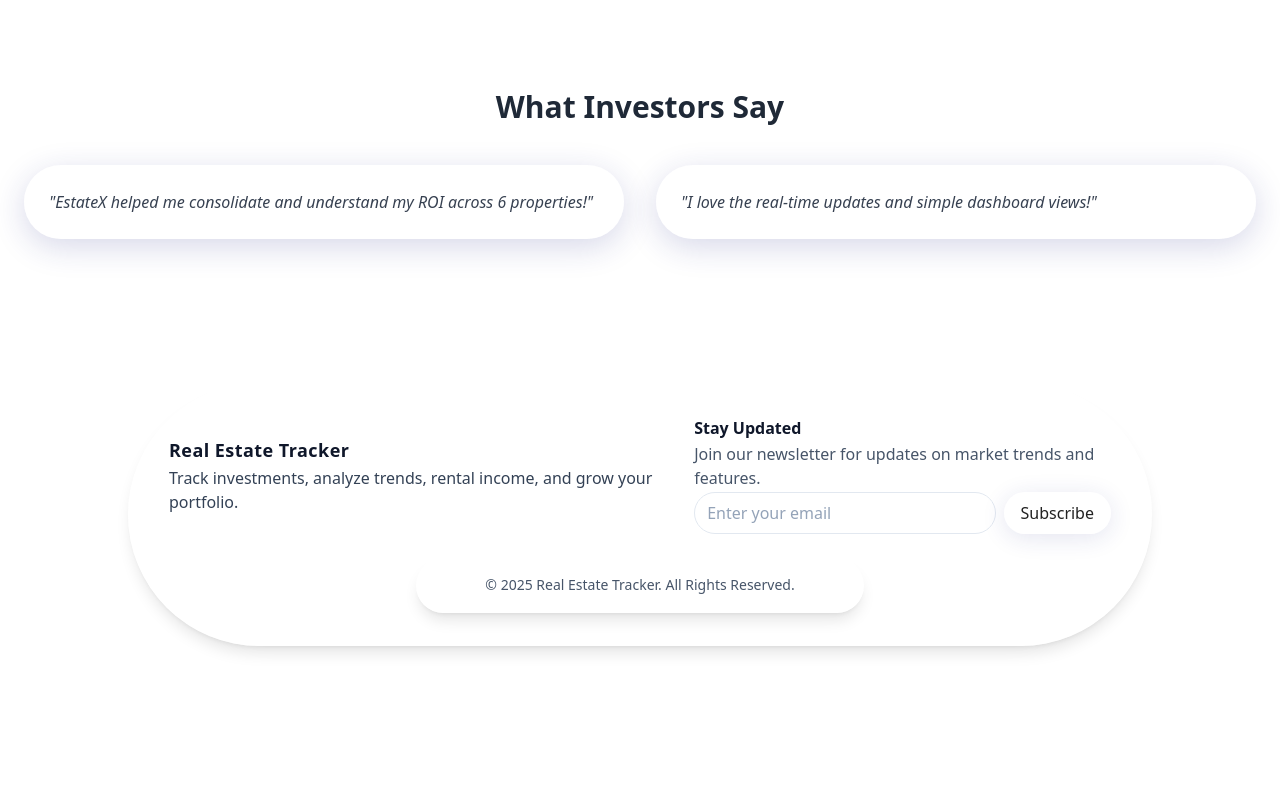
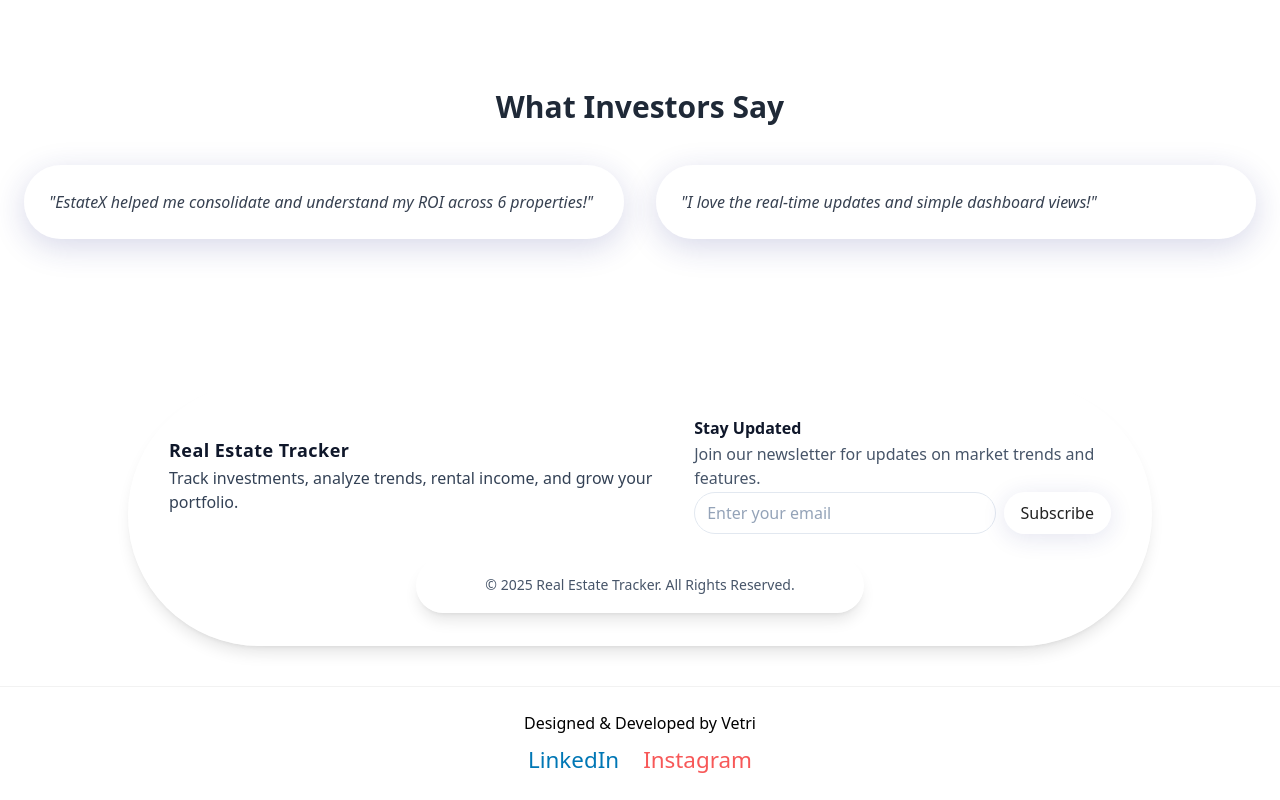
Before and after one commit to Vetri-78640/EstateX, a Next.js app: page / in a window 1280 px wide. Shown: the part 1788-2588 px from the top of the page. Before the commit the page ends 2474 px from the top, so only its background shows below. Built offline with nearby package versions, Linux system fonts and the light colour scheme; no server answers.

Commit message:
Developers Credits

```diff
--- a/src/app/Components/CursorGlow.js
+++ b/src/app/Components/CursorGlow.js
@@ -34,9 +34,9 @@
           width: 200,
           height: 200,
           borderRadius: '50%',
-          background: 'radial-gradient(circle, #fff 0%, #fff8 40%, #2226 100%)',
-          filter: 'blur(32px)',
-          opacity: 0.38,
+          background: 'radial-gradient(circle, #fff 0%, #fff8 40%, #2226 10%)',
+          filter: 'blur(18px)',
+          opacity: 0.18,
           pointerEvents: 'none',
           transition: 'background 0.18s, filter 0.18s, opacity 0.18s',
         }}
--- a/src/app/layout.js
+++ b/src/app/layout.js
@@ -48,6 +48,37 @@
             <Footer />
           </AuthContextProvider>
         </ThemeProvider>
+        <div
+        style={{
+          textAlign: 'center',
+          padding: '1.5rem 0',
+          backdropFilter: 'blur(8px)',
+          color: '#333',
+          fontWeight: '500',
+          fontSize: '1rem',
+          borderTop: '1px solid rgba(0,0,0,0.05)',
+        }}
+      >
+        <h1 style={{ marginBottom: '0.5rem'}} className='text-black dark:text-white'>Designed & Developed by Vetri</h1>
+        <div style={{ display: 'flex', justifyContent: 'center', gap: '1.5rem', fontSize: '1.4rem' }}>
+          <a
+            href="https://www.linkedin.com/in/vetriselvan-r-a238b7263"
+            target="_blank"
+            rel="noopener noreferrer"
+            style={{ color: '#0077b5', textDecoration: 'none' }}
+          >
+            LinkedIn
+          </a>
+          <a
+            href="https://www.instagram.com/im.vetri"
+            target="_blank"
+            rel="noopener noreferrer"
+            style={{ color:'rgb(247, 88, 88)', textDecoration: 'none' }}
+          >
+            Instagram
+          </a>
+        </div>
+      </div>
       </body>
     </html>
   )
```
